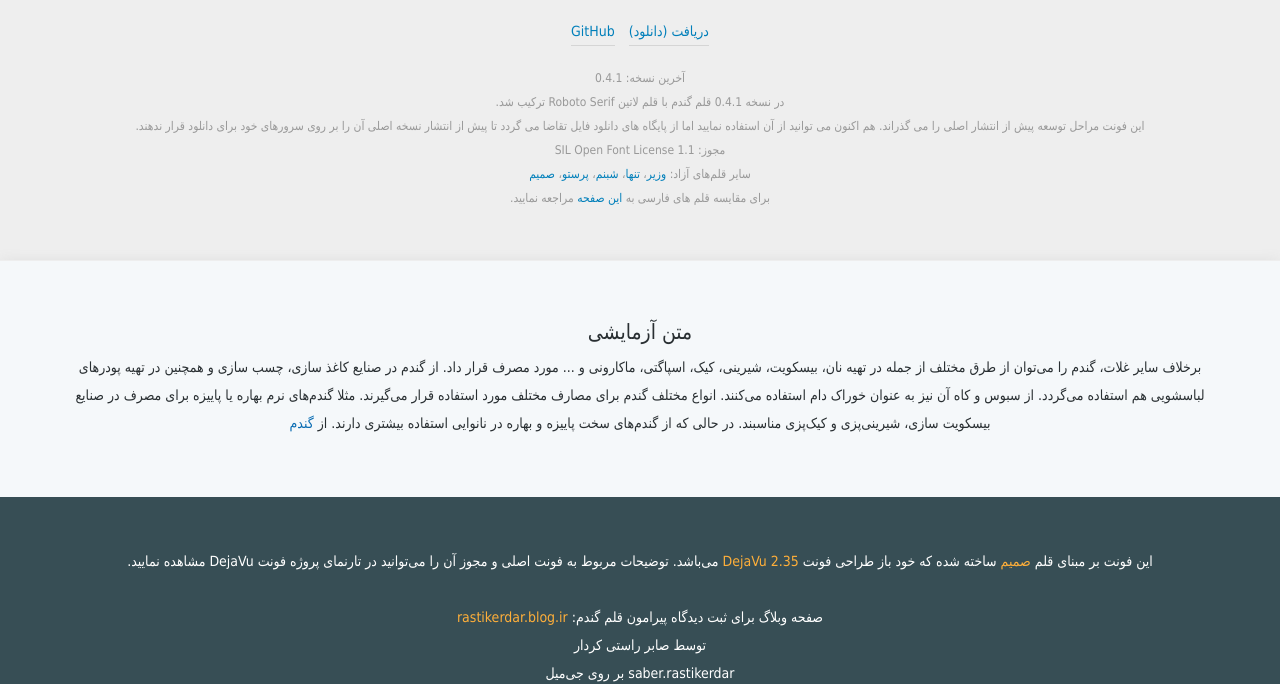
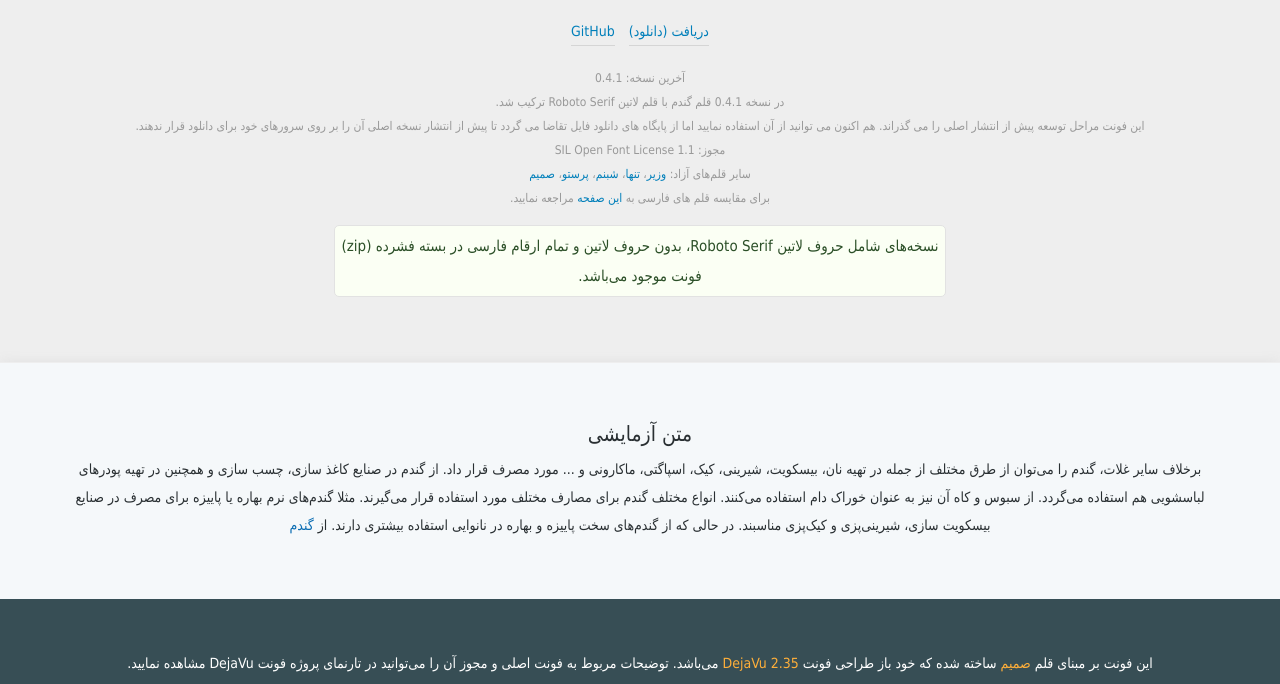
Before and after one commit to rastikerdar/gandom-font, a plain HTML site: page index.html in a window 1280 px wide. Shown: the part 137-821 px from the top of the page. Drawn offline with Linux system fonts and the light colour scheme; a web font is replaced by a local one.

Commit message:
Add a note

```diff
--- a/index.html
+++ b/index.html
@@ -56,6 +56,20 @@
       header .info{
         color: #999;
         font-size: 12px;
+      }
+
+      .infobox {
+          background-color: #fbfff4;
+          border: 1px solid #e2e2e2;
+          border-radius: 5px;
+          color: #2b4f27;
+          font-weight: normal;
+          line-height: 2;
+          margin: 15px auto;
+          max-width: 600px;
+          padding: 5px;
+          text-align: center;
+          font-size: 15px;
       }
 
       .sample {
@@ -181,6 +195,7 @@
           <a href="http://rastikerdar.github.io/samim-font/" target="_blank">صمیم</a>
         </div>
         <div>برای مقایسه قلم های فارسی به <a href="http://rastikerdar.github.io/compare-fonts/" target="_blank">این صفحه </a> مراجعه نمایید.</div>
+        <div class="infobox">نسخه‌های شامل حروف لاتین Roboto Serif، بدون حروف لاتین و تمام ارقام فارسی در بسته فشرده (zip) فونت موجود می‌باشد.</div>
       </div>
     </header>
 
```
